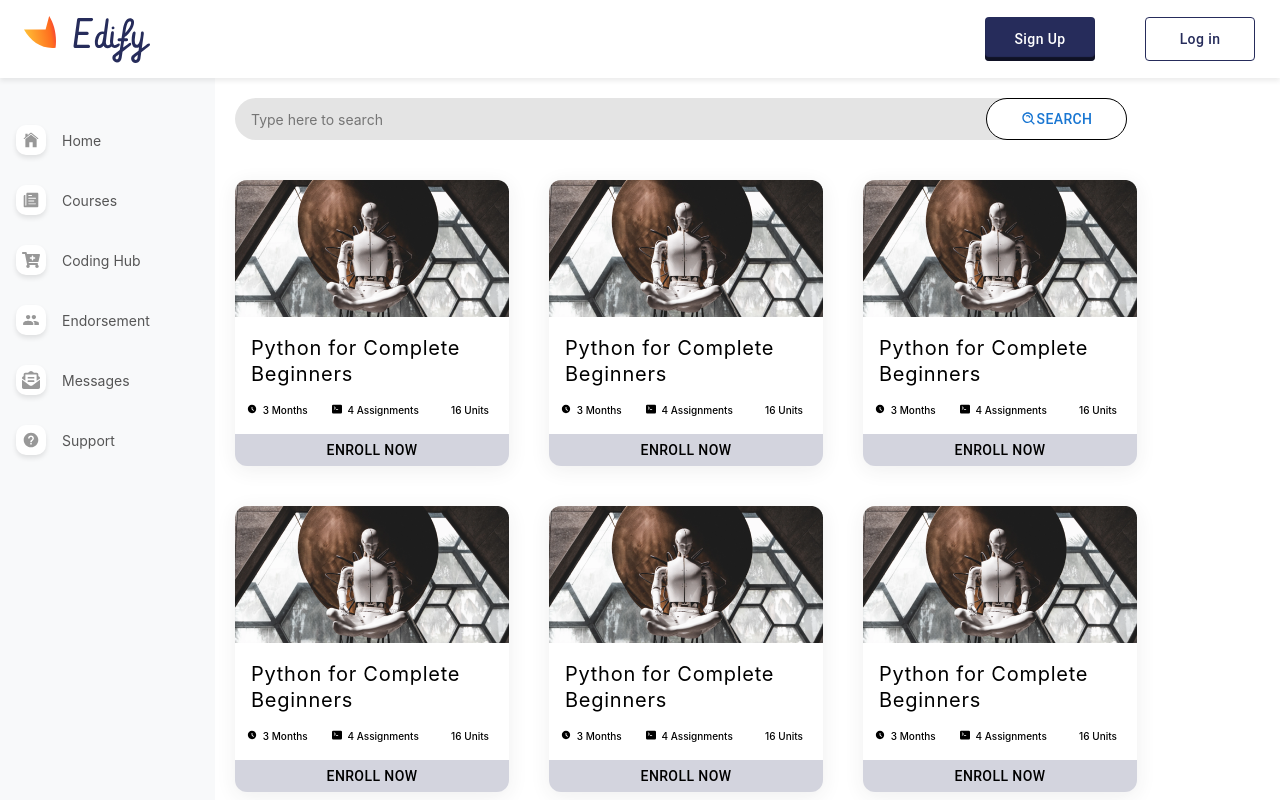
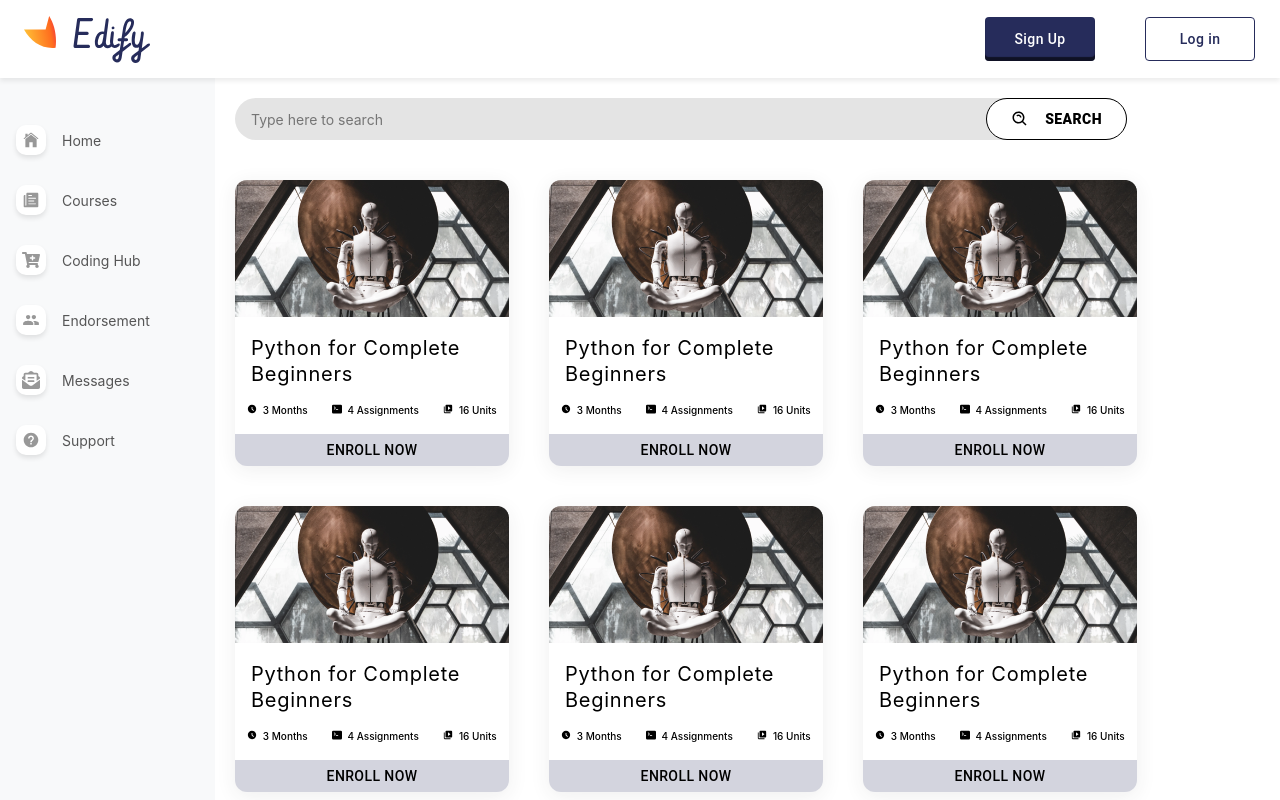
Before and after one commit to Zaids125/edify, a React (Create React App) app: page /courses in a window 1280 px wide. Shown: the top 800 px of the page. Built offline with nearby package versions, Linux system fonts and the light colour scheme.

Commit message:
Design fixes

```diff
--- a/src/Component/CourseCard/CourseCard.js
+++ b/src/Component/CourseCard/CourseCard.js
@@ -2,6 +2,7 @@ import React from "react";
 import classes from "./CourseCard.module.css";
 import { MdAccessTimeFilled } from "react-icons/md";
 import { BsTerminalFill } from "react-icons/bs";
+import { MdVideoLibrary } from "react-icons/md";
 import { Button } from "@mui/material";
 import courseImg from "../../Imgs/courseCardImg.png";
 
@@ -21,7 +22,7 @@ function CourseCard() {
             <p>4 Assignments</p>
           </div>
           <div className={classes.CourseUnits}>
-            <></>
+            <MdVideoLibrary />
             <p>16 Units</p>
           </div>
         </div>
--- a/src/Component/SideBar/SideBar.module.css
+++ b/src/Component/SideBar/SideBar.module.css
@@ -63,8 +63,9 @@
 
 }
 
-.link:hover {
+.link:hover .icon,.link:hover .title  {
   background-color: #1a83ff;
+  color: #fff !important;
 }
 
 .navMenuItems {
--- a/src/pages/Courses/Courses.js
+++ b/src/pages/Courses/Courses.js
@@ -27,7 +27,7 @@ function Courses() {
           />
           <div className={classes.SearchButtonContainer}>
             <Button className={classes.SearchButton}>
-              <BiSearchAlt style={{ fontSize: 16 }} /> <p>Search</p>
+              <BiSearchAlt style={{ fontSize: 18 }} /> <p>Search</p>
             </Button>
           </div>
         </div>
--- a/src/pages/Courses/Courses.module.css
+++ b/src/pages/Courses/Courses.module.css
@@ -39,10 +39,12 @@
     width: 139px;
     display: flex;
     align-items: center;
-    justify-content: space-evenly;
+    justify-content: space-evenly !important;
     font-size: 14px;
-    color: #000;
-    font-weight: 800;
+    color: #000 !important;
+    height: 40px;
+    font-weight: 800 !important;
+    border-radius: 100px !important;
 }
 
 .SearchButton:active {
```
